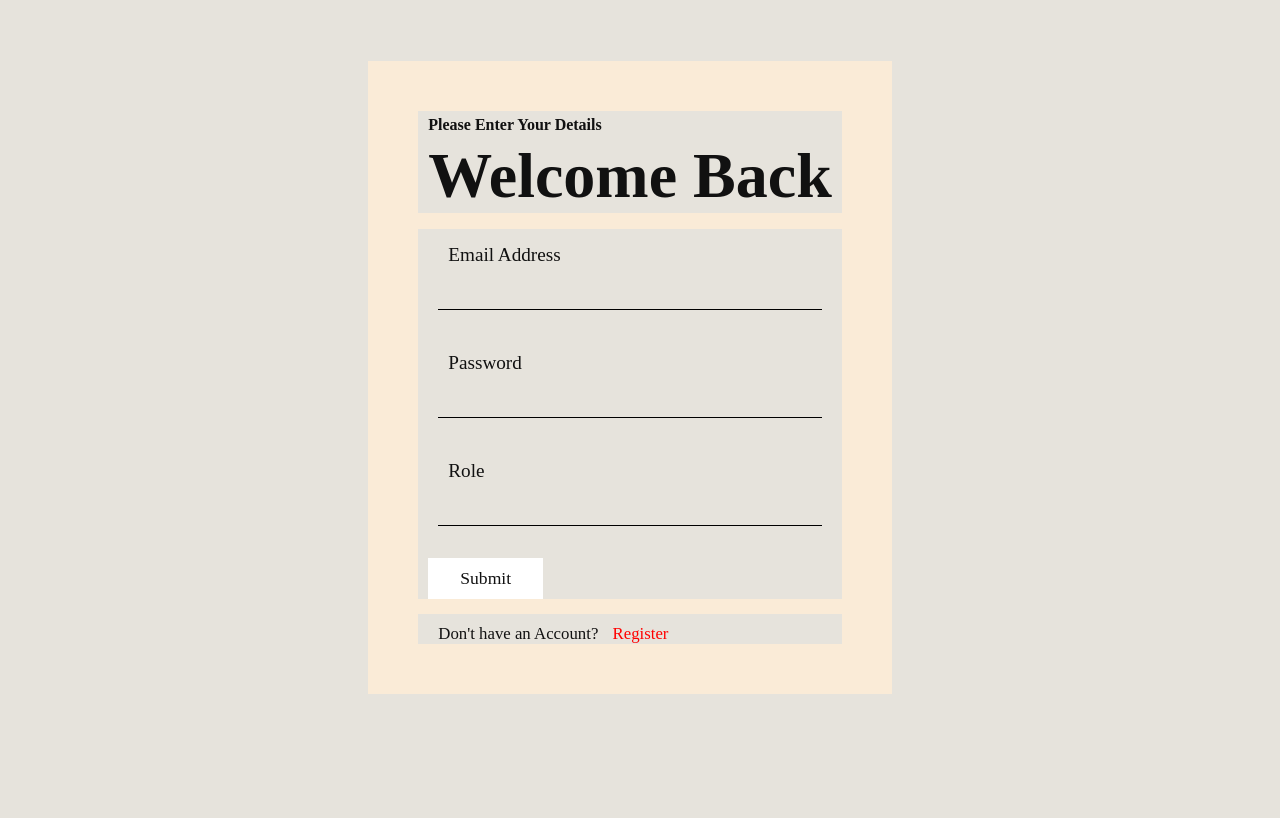
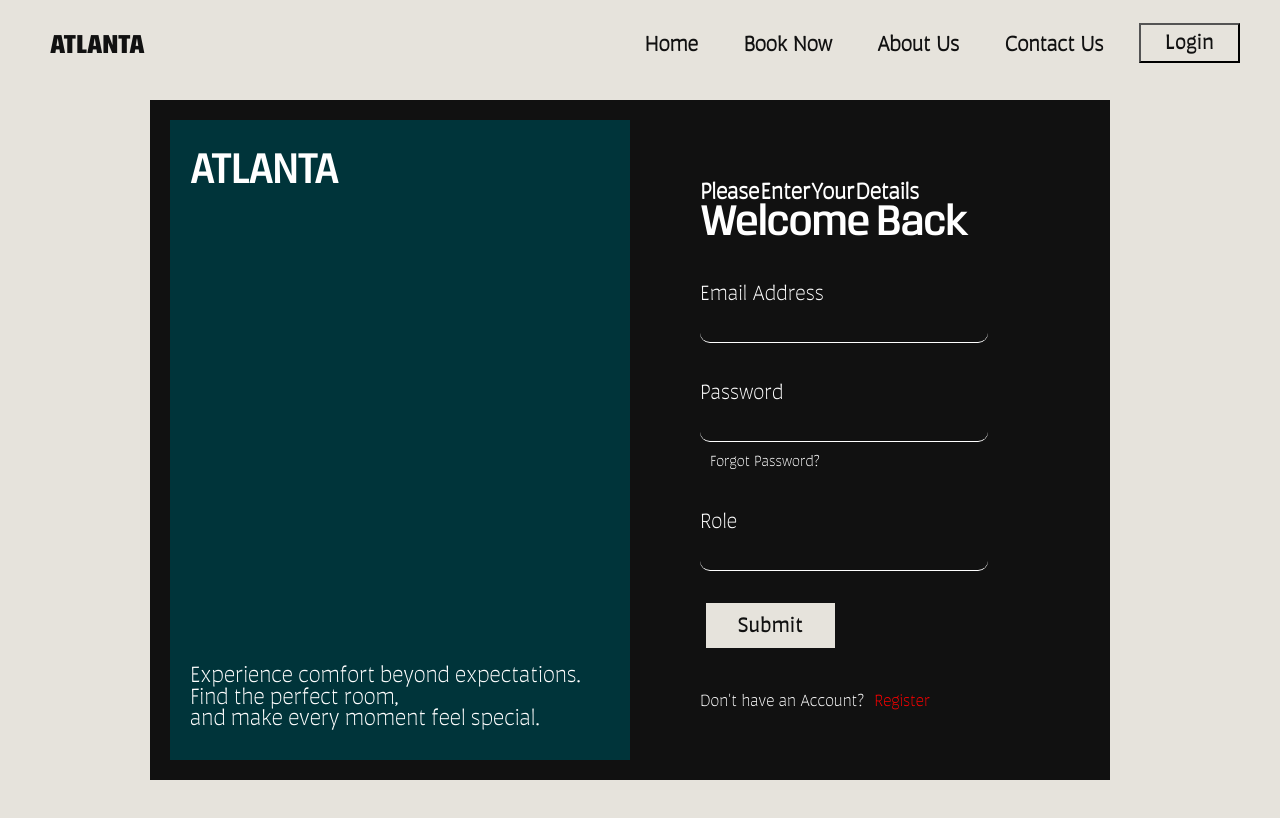
Before and after one commit to development6601/MH-hotel-management-FE, a React app: page /login in a window 1280 px wide. Shown: the top 818 px of the page. Built offline with nearby package versions, Linux system fonts and the light colour scheme; the HTML template or start-up script is replaced by a standard one.

Commit message:
login page

```diff
--- a/package.json
+++ b/package.json
@@ -15,6 +15,7 @@
     "formik": "^2.4.9",
     "react": "^19.2.6",
     "react-dom": "^19.2.6",
+    "react-hot-toast": "^2.6.0",
     "react-redux": "^9.3.0",
     "react-router-dom": "^7.15.1",
     "react-toastify": "^11.1.0",
--- a/src/components/auth/hook/useAuth.js
+++ b/src/components/auth/hook/useAuth.js
@@ -12,12 +12,14 @@ export const useAuth = () => {
             dispatch(setLoading(false))
 
             const data = await login({ email, role, password });
-            // console.log(data.user);
 
             dispatch(setUser(data.user));
+            console.log(data.user);
+
 
         } catch (error) {
             dispatch(setError(error.response?.data?.message || "Login failed"));
+            console.log(error.response?.data?.message || "Login failed");
         }
         finally {
             dispatch(setLoading(false));
--- a/src/components/auth/pages/Login.jsx
+++ b/src/components/auth/pages/Login.jsx
@@ -1,20 +1,29 @@
 import "./style/login.scss"
 import { useFormik } from 'formik'
-import React, { useEffect } from 'react'
+import React, { useEffect, useState } from 'react'
 import { Link, useNavigate } from 'react-router-dom'
 import { ToastContainer, toast } from 'react-toastify'
 import { validateLogin } from "../../../utils/validate"
 import { useAuth } from "../hook/useAuth"
 import { useSelector } from "react-redux"
 
-
 const Login = () => {
 
     const navigate = useNavigate();
 
     const { loginCurrentUser } = useAuth();
-    // const currentUser = useSelector((state) => state.auth.user);
+    const currentUser = useSelector((state) => state.auth.user);
+    const error = useSelector((state) => state.auth.error);
 
+    useEffect(() => {
+        if (currentUser) {
+            toast.info('User Login SuccessFully');
+            navigate("/");
+        }
+        else {
+            toast.info(error)
+        }
+    }, [currentUser, error])
 
     const formik = useFormik({
         initialValues: {
@@ -25,29 +34,32 @@ const Login = () => {
         validationSchema: validateLogin,
         onSubmit: async values => {
             await loginCurrentUser({ email: values.email, role: values.role, password: values.password });
-            // navigate('/')
-            useSelector((state) => console.log(state.auth.user));
-            //   console.log(currentUser);
-
-            // if (!currentUser) {
-            //     toast.info('User Login SuccessFully')
-            //     navigate('/')
-            // }
-            // else {
-            //     toast.info('Invalid Credentials')
-            // }
         }
     })
 
     return (
-        <div className='LoginPage'>
-            <div className="form">
+        <div className="LoginPage">
+            <div className="content">
+                <div className="left-part">
+                    <h4>ATLANTA</h4>
+                    <div className="textContent">
+                        <p>Experience comfort beyond expectations.</p>
+                        <p>Find the perfect room,</p>
+                        <p>and make every moment feel special.</p>
+                    </div>
+
+                </div>
+                <div className="right-part">
+                    <div className="textContent">
                         <h4>Please Enter Your Details</h4>
                         <h2>Welcome Back</h2>
-                <form className="formInputs" onSubmit={formik.handleSubmit}>
+                    </div>
 
+                    <div className="form">
+
+                        <div className="inputContent">
+                            <label htmlFor="email">Email Address</label>
                             <div className="inputBlock">
-                        <label htmlFor="email">Email Address</label>
                                 <input
                                     id="email"
                                     name="email"
@@ -61,8 +73,11 @@ const Login = () => {
                                 ) : null}
                             </div>
 
+                        </div>
+
+                        <div className="inputContent">
+                            <label htmlFor="password">Password</label>
                             <div className="inputBlock">
-                        <label htmlFor="password">Password</label>
                                 <input
                                     id="password"
                                     name="password"
@@ -71,13 +86,16 @@ const Login = () => {
                                     onBlur={formik.handleBlur}
                                     value={formik.values.password}
                                 />
+                                <p className="forgotPassword"><Link className="forgotPasswordLink" to={'/forgotPassword'}>Forgot Password?</Link></p>
                                 {formik.touched.password && formik.errors.password ? (
                                     <div className="errorDiv">{formik.errors.password}</div>
                                 ) : null}
                             </div>
+                        </div>
 
+                        <div className="inputContent">
+                            <label htmlFor="role">Role</label>
                             <div className="inputBlock">
-                        <label htmlFor="role">Role</label>
                                 <input
                                     id="role"
                                     name="role"
@@ -90,15 +108,19 @@ const Login = () => {
                                     <div className="errorDiv">{formik.errors.role}</div>
                                 ) : null}
                             </div>
-
-                    <button className="submitBtn" type="submit">Submit</button>
-                </form>
-                <div className="registerLink"><p>Don't have an Account? <Link className="menu" to={'/register'}>Register</Link></p></div>
                         </div>
-
-            <ToastContainer position='top-right' />
+                        <button className="submitBtn" onClick={formik.handleSubmit} type="submit">Submit</button>
+                    </div>
+                    <div className="registerLink"><p>Don't have an Account?<Link className="menu" to={'/register'}>Register</Link></p></div>
+                </div>
+            </div>
+            <ToastContainer position='bottom-right' />
         </div>
     )
 }
 
 export default Login
+
+
+{/* <p>Where hospitality begins and every guest experience matters.</p>
+                        <p>Manage stays, service, and smiles all in one place.</p> */}
--- a/src/components/auth/pages/style/login.scss
+++ b/src/components/auth/pages/style/login.scss
@@ -1,76 +1,170 @@
 .LoginPage {
     width: 100%;
-    height: 90vh;
+    height: 95vh;
     display: flex;
     align-items: center;
     justify-content: center;
+    padding: 0;
+    padding-top: 5rem;
 
-    .form {
-        background-color: antiquewhite;
-        padding: 50px;
+    .content {
+        width: 80%;
+        height: 100%;
+        display: flex;
+        padding: 20px;
+        background-color: var(--fourth-bg-color);
+
+
+        .left-part {
+            width: 50%;
+            display: flex;
+            flex-direction: column;
+            justify-content: space-between;
+            padding: 30px 10px;
+            background-color: var(--secondary-bg-color);
 
             h4 {
-            font-family: GL;
+                font-family: RM;
+                color: var(--secondary-color);
+                font-size: 2.5rem;
+                line-height: 0.8;
+                word-spacing: -5px;
+                background-color: transparent;
             }
 
-        h2 {
-            font-family: GR;
-            font-size: 5vw;
+            .textContent {
+                font-family: RM;
+
+                background-color: transparent;
+
+
+                p {
+                    font-family: AL;
+                    color: var(--secondary-color);
+                    font-size: 1.5rem;
+                    line-height: 0.9;
+                    word-spacing: -1px;
+                    padding: 0;
+                    background-color: transparent;
+                }
             }
 
-        .formInputs {
+        }
+
+        .right-part {
+            width: 50%;
             display: flex;
             flex-direction: column;
             align-items: flex-start;
             justify-content: center;
-            margin-top: 1rem;
+            gap: 2rem;
+            background-color: transparent;
+            padding-left: 50px;
+
+            .textContent {
+                width: 100%;
+                background-color: transparent;
+
+                h4 {
+                    font-family: Al;
+                    color: var(--secondary-color);
+                    font-size: 1.5rem;
+                    line-height: 0.8;
+                    word-spacing: -5px;
+                    background-color: transparent;
+                }
+
+                h2 {
+                    font-family: RM;
+                    color: var(--secondary-color);
+                    font-size: 2.5rem;
+                    line-height: 0.8;
+                    word-spacing: -5px;
+                    background-color: transparent;
+                }
+            }
+
+
+            .form {
+                width: 100%;
+                display: flex;
+                flex-direction: column;
+                justify-content: center;
+                background-color: transparent;
                 gap: 2rem;
 
-
-
-            .inputBlock {
+                .inputContent {
                     width: 100%;
                     display: flex;
                     flex-direction: column;
                     align-items: flex-start;
                     justify-content: center;
-                gap: 1rem;
+                    background-color: transparent;
+                    padding: 0;
+                    // gap: 0.5rem;
 
 
                     label {
-                    font-family: GR;
-                    font-size: 1.2rem;
-
+                        font-family: AL;
+                        font-size: 1.4rem;
+                        color: var(--secondary-color);
+                        background-color: transparent;
                     }
 
+                    .inputBlock {
+                        width: 100%;
+                        background-color: transparent;
+
                         input {
-                    width: 100%;
-                    font-family: GL;
-                    font-size: 1.2rem;
+                            width: 80%;
+                            font-family: AL;
+                            font-size: 1.4rem;
                             background-color: transparent;
+                            color: var(--secondary-color);
                             border: none;
-                    border-bottom: 1px solid black;
+                            border-bottom: 1px solid var(--secondary-color);
+                            border-radius: 10px;
                             outline: none;
+                            padding: 2px;
+                            padding-left: 10px;
+                        }
+
+                        .forgotPassword{
+                            margin-top: 10px;
+                            background-color: transparent;
+                            padding: 0;
+
+                            .forgotPasswordLink {
+                                background-color: transparent;
+                                font-family: AL;
+                                color: var(--secondary-color);
+                                text-decoration: none;
+                            }
                         }
 
                         .errorDiv {
+                            font-family: AL;
                             color: red;
+                            // color: var(--secondary-color);
+                            background-color: transparent;
+                        }
                     }
                 }
 
-
                 .submitBtn {
+                    margin-left: 1rem;
+                    width: fit-content;
                     padding: 0.6rem 2rem;
                     border: none;
-                font-family: GL;
+                    font-family: AR;
                     cursor: pointer;
-                font-size: 1.1rem;
-                background-color: #fff;
+                    font-size: 1.4rem;
+                    background-color: var(--primary-bg-color);
                 }
 
                 .submitBtn:hover {
-                color: #fff;
-                background-color: #111;
+                    color: var(--secondary-color);
+                    background-color: var(--secondary-bg-color);
                 }
 
                 .submitBtn:active {
@@ -79,17 +173,28 @@
             }
 
             .registerLink {
-            margin-top: 15px;
-            font-size: 1.05rem;
+
+                p {
+                    font-size: 1.1rem;
+                    font-family: AL;
+                    color: var(--secondary-color);
 
                     .menu {
+                        font-size: 1.1rem;
+                        font-family: AL;
                         text-decoration: none;
                         color: red;
                     }
-            .menu:hover {
-                text-decoration: none;
-                color: #111;
+
+                    .menu:active {
+                        scale: 1.5;
                     }
                 }
             }
         }
+    }
+
+    .tost {
+        background-color: transparent;
+    }
+}
--- a/src/index.scss
+++ b/src/index.scss
@@ -64,13 +64,14 @@
   padding: 0%;
   box-sizing: border-box;
   padding: 5px 10px 0px 10px;
-  background-color: var(--primary-bg-color);
+  // background-color: var(--primary-bg-color);
   color: var(--primary-color);
 }
 
 body {
   width: 100%;
-  min-height: 200vh;
+  min-height: 100vh;
+  background-color: var(--primary-bg-color);
   position: relative;
 }
 
--- a/src/pages/Home/Home.jsx
+++ b/src/pages/Home/Home.jsx
@@ -14,7 +14,6 @@ const Home = () => {
           <div className="btn">
             <Link className='menu' to={"/home"}>Book Now</Link>
             <Link className='menu' to={"/home"}>About Us</Link>
-
           </div>
         </div>
         <div className="right">
--- a/src/pages/Home/Home.scss
+++ b/src/pages/Home/Home.scss
@@ -53,6 +53,7 @@
                     color: var(--primary-color);
                     font-size: 1.2rem;
                     cursor: pointer;
+                    background-color: var(--primary-bg-color);
                 }
                 .menu:hover {
                     scale: 0.99;
--- a/src/pages/Navbar/Navbar.jsx
+++ b/src/pages/Navbar/Navbar.jsx
@@ -1,19 +1,22 @@
 import React from 'react'
-import { Link } from 'react-router-dom'
+import { Link, useNavigate } from 'react-router-dom'
 import "../Navbar/Navbar.scss"
 
 const Navbar = () => {
+
+  const navigate= useNavigate();
+
   return (
     <div className='navbar'>
         <div className="left-part">
             <h4>ATLANTA</h4>
         </div>
         <div className="right-part">
-            <h4><Link className='menu' to={"/home"}>Home</Link></h4>
+            <h4><Link className='menu' to={"/"}>Home</Link></h4>
             <h4><Link className='menu' to={"/home"}>Book Now</Link></h4>
             <h4><Link className='menu' to={"/home"}>About Us</Link></h4>
             <h4><Link className='menu' to={"/home"}>Contact Us</Link></h4>
-            <button className='btn' type="button">Login</button>
+            <button className='btn' onClick={() => navigate("/login")} type="button">Login</button>
         </div>
     </div>
   )
--- a/src/pages/Navbar/Navbar.scss
+++ b/src/pages/Navbar/Navbar.scss
@@ -28,14 +28,24 @@
                 font-family: AL;
                 font-size: 1.4rem;
                 border: none;
+                padding: 0;
+                position: relative;
+
+                &::after {
+                    content: '';
+                    position: absolute;
+                    width: 0%;
+                    height: 5%;
+                    left: 0;
+                    bottom: -5px;
+                    background-color: var(--secondary-bg-color);
+                    transition: 0.4s;
+                }
+
+                &:hover::after {
+                    width: 100%;
+                }
             }
-
-            .menu:hover {
-                padding: 0;
-                padding-bottom: 2px;
-                border-bottom: 1.5px solid var(--primary-color);
-            }
-
         }
 
         .btn {
@@ -44,6 +54,7 @@
             color: var(--primary-color);
             font-size: 1.4rem;
             cursor: pointer;
+            background-color: var(--primary-bg-color);
         }
 
         .btn:hover {
--- a/src/services/auth.api.js
+++ b/src/services/auth.api.js
@@ -12,5 +12,4 @@ export const login = async ({ email, role, password }) => {
     // console.log(response.data.user);
 
     return response.data;
-
 }
```
Also changed, not shown: src/routes/AppRoutes.jsx (+4 -3 lines), 1 other file (tests, documents, lock files or other folders). Lines whose indentation alone changed are shown as unchanged.
